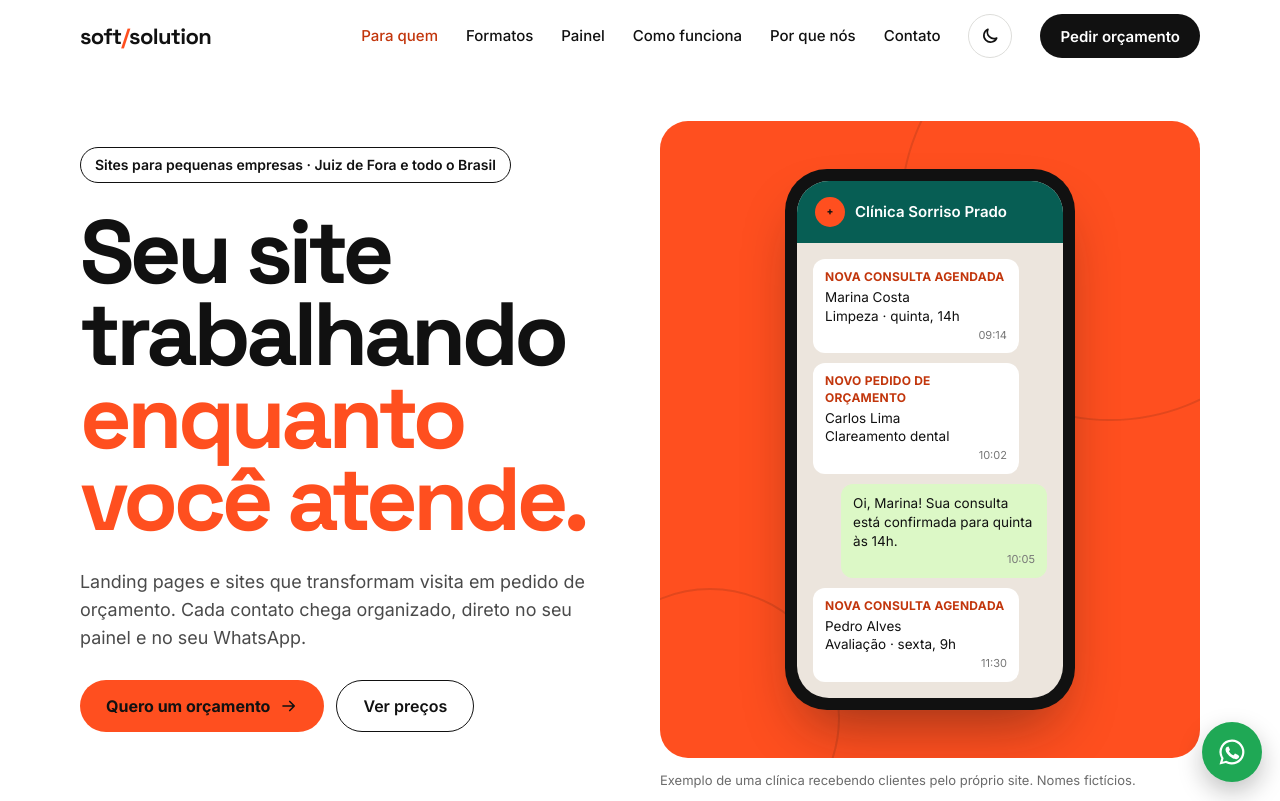
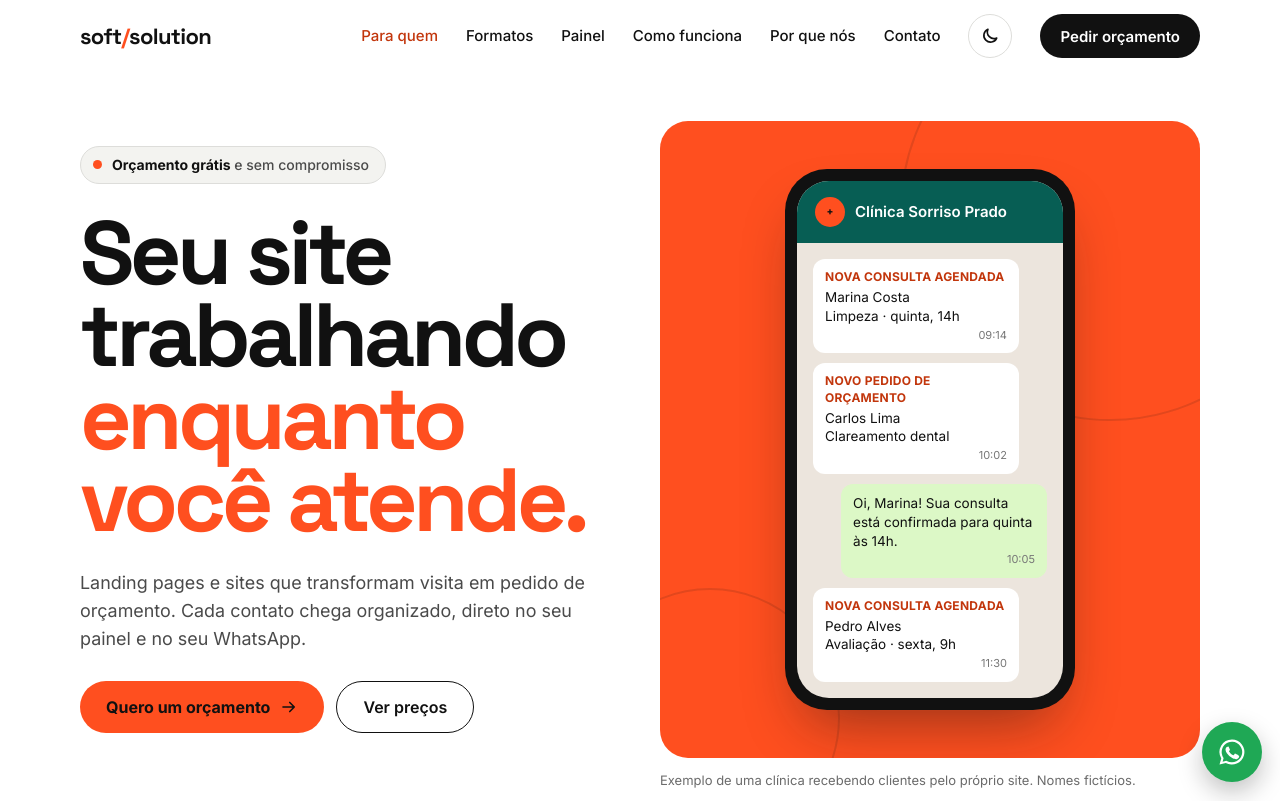
Before and after one commit to WieskaMarcelo/site-marcelo-alves, a plain HTML site: page index.html in a window 1280 px wide. Shown: the top 801 px of the page. Drawn offline with Linux system fonts and the light colour scheme.

Commit message:
Selo do topo: orçamento grátis, clicável, com ponto animado
Co-Authored-By: Claude Opus 5.5 <noreply@anthropic.com>
Claude-Session: https://claude.ai/code/session_01WUzr7b49gW6zxndbBs4T8L

```diff
--- a/index.html
+++ b/index.html
@@ -65,7 +65,12 @@ nav .btn{min-height:44px;padding:0 20px;font-size:15px;white-space:nowrap}
 .hero{padding:clamp(28px,4vw,48px) 0 clamp(64px,8vw,96px)}
 .hero .wrap{display:grid;grid-template-columns:repeat(12,minmax(0,1fr));gap:40px}
 .hero .txt{grid-column:1/7;display:flex;flex-direction:column;justify-content:center;gap:28px}
-.pill{align-self:flex-start;max-width:100%;border:1.5px solid var(--ink);border-radius:999px;padding:6px 14px;font-size:14px;font-weight:600}
+.pill{align-self:flex-start;max-width:100%;display:inline-flex;align-items:center;gap:10px;background:var(--soft);border:1px solid var(--line);border-radius:999px;padding:7px 16px 7px 12px;font-size:14px;font-weight:500;color:var(--ink2)}
+.pill b{color:var(--ink);font-weight:700}
+a.pill{text-decoration:none;transition:border-color .2s}a.pill:hover{border-color:var(--or)}
+.pill .dot{position:relative;width:9px;height:9px;border-radius:50%;background:var(--or);flex:none}
+@media (prefers-reduced-motion:no-preference){.pill .dot::after{content:"";position:absolute;inset:0;border-radius:50%;background:var(--or);animation:ping 1.8s cubic-bezier(0,0,.2,1) infinite}}
+@keyframes ping{75%,100%{transform:scale(2.4);opacity:0}}
 .hero h1{font-size:clamp(48px,7vw,92px);line-height:.92;letter-spacing:-.05em}
 .lead{font-size:clamp(17px,1.4vw,19px);color:var(--ink2);max-width:30em}
 .act{display:flex;flex-wrap:wrap;gap:12px}
@@ -326,7 +331,7 @@ footer .r{margin-left:auto}
 
 <header class="hero" id="topo"><div class="wrap">
   <div class="txt rv">
-    <span class="pill">Sites para pequenas empresas · Juiz de Fora e todo o Brasil</span>
+    <a class="pill" href="#contato"><span class="dot" aria-hidden="true"></span><span><b>Orçamento grátis</b> e sem compromisso</span></a>
     <h1>Seu site trabalhando <span class="hl">enquanto você atende.</span></h1>
     <p class="lead">Landing pages e sites que transformam visita em pedido de orçamento. Cada contato chega organizado, direto no seu painel e no seu WhatsApp.</p>
     <div class="act">
```
